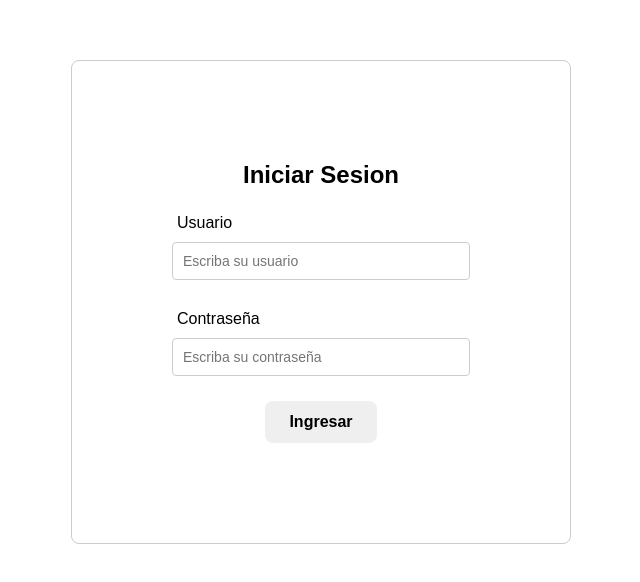
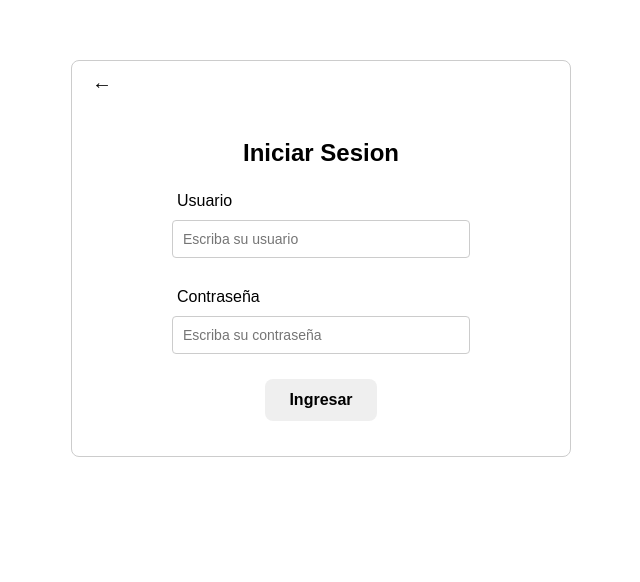
Before and after one commit to kevvj/clothes-app, a Next.js app: page /login in a window 1280 px wide. Shown: the top 582 px of the page, without its empty margins (319-959 px from the left). Built offline with nearby package versions, Linux system fonts and the light colour scheme.

Commit message:
Restructura de todo

```diff
--- a/src/app/comp/UserForm.js
+++ b/src/app/comp/UserForm.js
@@ -17,26 +17,38 @@ const UserForm = () => {
 
 
 
-    const handleSubmit = (event) => {
+    const handleSubmitForm = (event) => {
         event.preventDefault()
 
         const user = users.find(u => u.username === event.target.username.value)
 
-        if( user && user.password === event.target.password.value){
+        if (user && user.password === event.target.password.value) {
 
             setIsLoggedIn(true)
             router.push('/')
-        }else{
+        } else {
             setIsLoggedIn(false)
         }
     }
+
+    const handleSubmit = (event) => {
+        event.preventDefault()
+            router.push('/')
+    }
+
+
 
 
     return (
         <div className="user-form-content">
 
+            <div className= "user-form">
 
-            <form onSubmit={handleSubmit}>
+            <button className="left-button" onClick = {handleSubmit}>←</button>
+
+                <form onSubmit={handleSubmitForm}>
+
+
 
                     <h2>Iniciar Sesion</h2>
 
@@ -64,8 +76,12 @@ const UserForm = () => {
 
                     <button className="Button">Ingresar</button>
 
-                {isLoggedIn ===false && <p className = "error">Usuario o contraseña incorrecta</p>}
+                    {isLoggedIn === false && <p className="error">Usuario o contraseña incorrecta</p>}
                 </form>
+
+            </div>
+
+
 
         </div>
     )
--- a/src/app/css/UserForm.css
+++ b/src/app/css/UserForm.css
@@ -1,5 +1,13 @@
+.user-form {
+    border: 1px solid #ccc;
+    border-radius: 8px;
+    display: flex;
+    flex-direction: column;
+    width: 500px;
+}
+
 .user-form-content {
-    padding: 60px ;
+    padding: 60px;
     width: 100%;
     display: flex;
     justify-content: center;
@@ -12,23 +20,39 @@
     display: flex;
     flex-direction: column;
     gap: 20px;
-    border: 1px solid #ccc;
-    width: 500px;
-    padding: 100px;
-    border-radius: 8px;
+    padding: 35px 100px;
 }
 
-.user-form-content form button {
+.left-button {
+    align-self: flex-start;
+
+    margin: 10px 20px;
+
+    font-size: 20px;
+
+
+
+    background: none;
+    border: none;
+    padding: 0;
+    color: inherit;
+    cursor: pointer;
+    outline: none;
+    box-shadow: none;
+
+}
+
+.user-form-content form .Button {
     align-self: center;
     width: auto;
 }
 
-.user-form-content form p{
+.user-form-content form p {
     margin: 5px;
 }
 
 .user-form-content form input {
-     padding: 10px;
+    padding: 10px;
     font-size: 14px;
     border: 1px solid #ccc;
     border-radius: 4px;
@@ -38,10 +62,10 @@
     width: 100%;
 }
 
-.user-form-content form div{
-text-align: left;
+.user-form-content form div {
+    text-align: left;
 }
 
-.error{
+.error {
     color: red;
 }
--- /dev/null
+++ b/src/app/utils/actions/UserPanelButton.js
@@ -0,0 +1,6 @@
+import { useRouter } from 'next/navigation';
+const router = useRouter()
+
+export const UserPanelButton = () => {
+  router.push('/login')
+}
```
Also changed, not shown: src/app/page.js (+6 -98 lines), src/app/utils/actions/CartButton.js (added, +7 -0 lines), src/app/utils/actions/HeartButton.js (added, +11 -0 lines), src/app/utils/mockData/Products.js (added, +22 -0 lines), src/app/utils/renderers/SetView.js (added, +8 -0 lines). Lines whose indentation alone changed are shown as unchanged.
